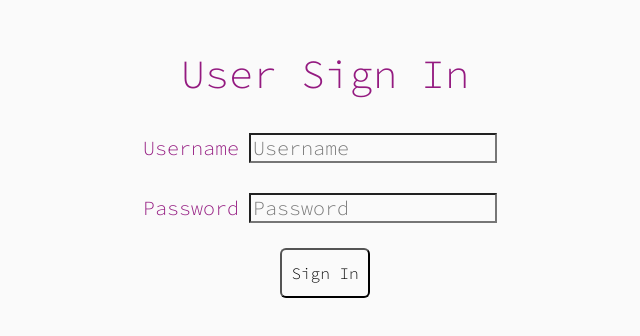
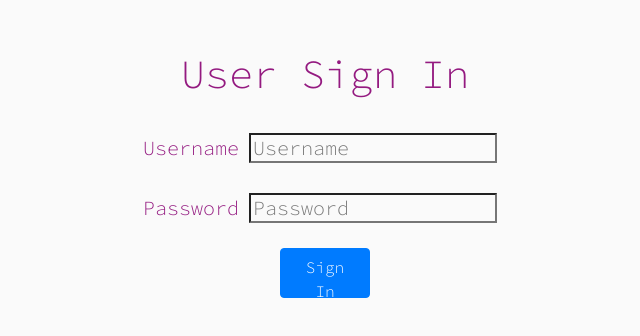
Before and after one commit to angeleefshaw/amore-app, a React (Create React App) app in the folder client/: page /login-page in a window 1280 px wide. Shown: the part 200-536 px from the top of the page, without its empty margins (315-955 px from the left). Built offline with nearby package versions, Linux system fonts and the light colour scheme.

Commit message:
button fix

```diff
--- a/client/src/Components/Login/Login.js
+++ b/client/src/Components/Login/Login.js
@@ -64,9 +64,9 @@ function Login(props) {
 							onChange={(e) => setLoginPassword(e.target.value)}
 						/>
 					</div>
-					<button className="btn-primary-outline" onClick={login}>
+					<Button className="btn" onClick={login}>
 						Sign In
-					</button>
+					</Button>
 				</fieldset>
 			</form>
 			<Link to="/">
--- a/client/src/Components/Login/login.css
+++ b/client/src/Components/Login/login.css
@@ -22,7 +22,7 @@ h3 {
 
 }
 
-.btn-primary-outline {
+.btn {
 	background-color: transparent;
 	border-radius: 6px;
 	margin-top: 10px;
```
